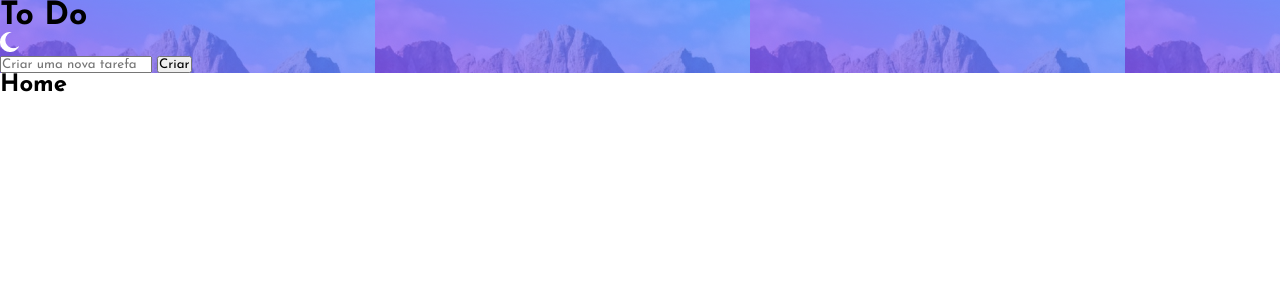
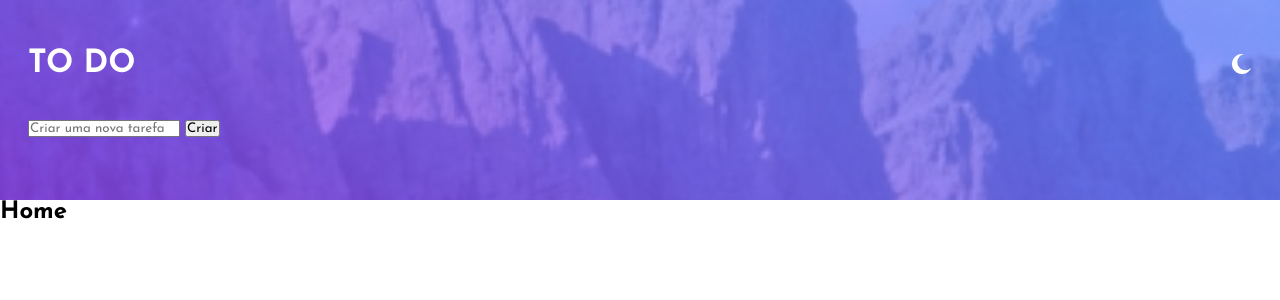
Before and after one commit to Augusto-Valerio/todo-app, a Node server app: page / in a window 1280 px wide. Shown: the top 300 px of the page. Run offline with Node 20, Linux system fonts and the light colour scheme; some libraries are stand-ins or nearby versions.

Commit message:
estilização da div do header

```diff
--- a/public/CSS/styles.css
+++ b/public/CSS/styles.css
@@ -11,4 +11,23 @@
 
 header {
     background-image: var(--bg-header-mobile);
+    background-repeat: no-repeat;
+    background-size: cover;
+    background-position: center;
+    height: 12.5rem;
+
+    padding: 3rem 1.75rem 0;
 }
+
+header div {
+    display: flex;
+    align-items: center;
+    justify-content: space-between;
+
+    margin-bottom: 2.5rem;
+}
+
+header div h1 {
+    color: #fff;
+    text-transform: uppercase;
+}
```
